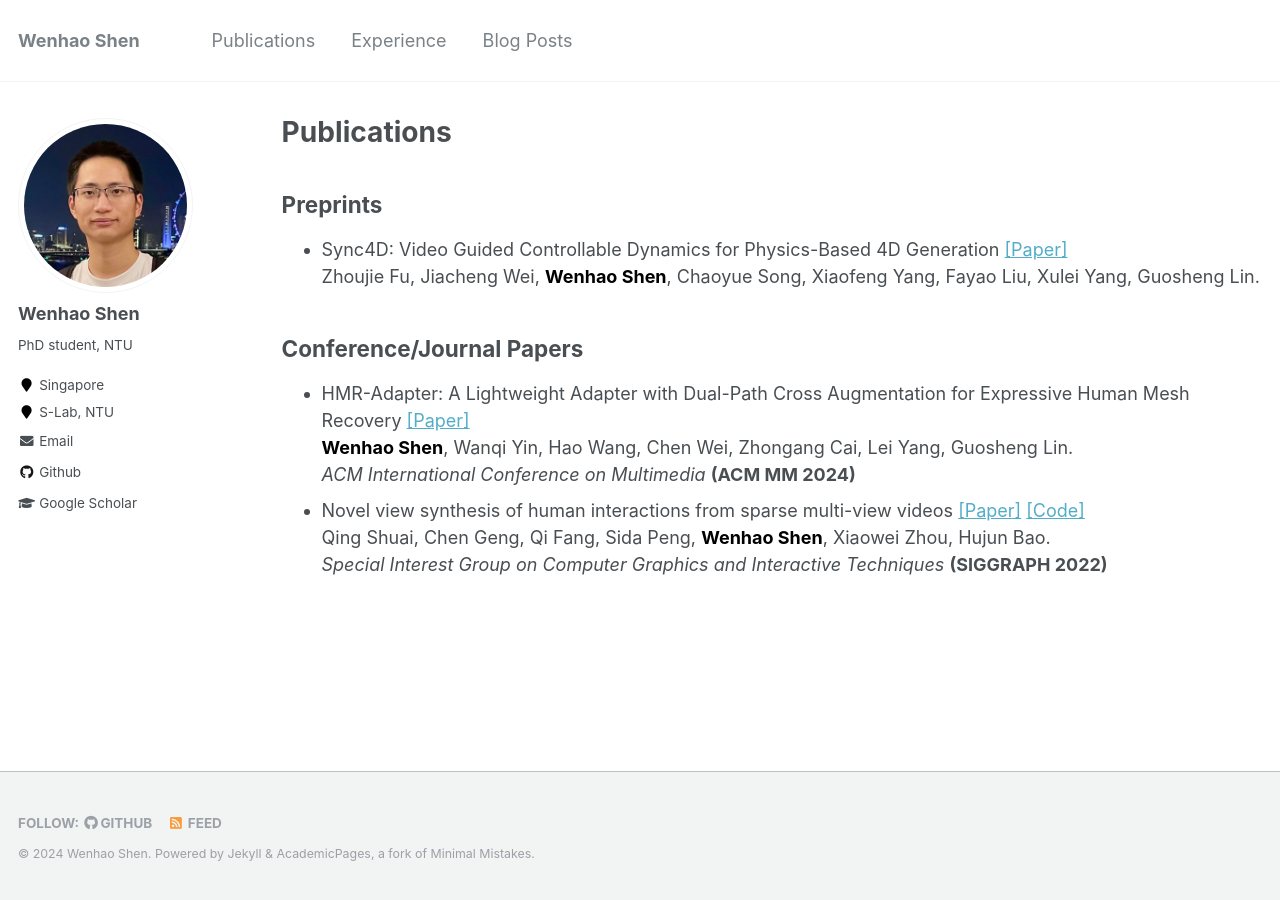
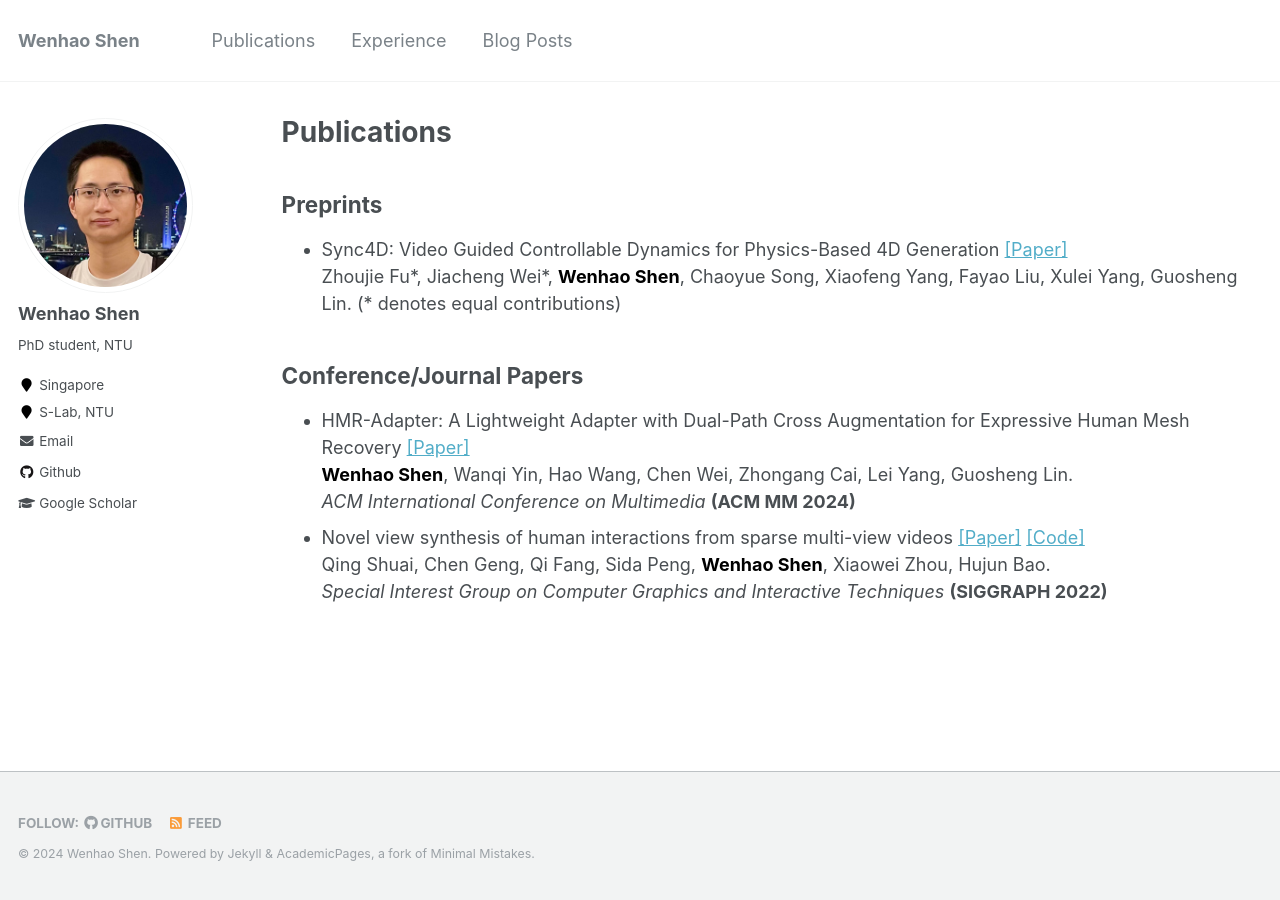
Before and after one commit to shenwenhao01/shenwenhao01.github.io, a Jekyll site: the page built from _pages/publications.md, in a window 1280 px wide. Built offline with Jekyll 4.4.1, drawn with Linux system fonts in a browser that asks for light colours.

```diff
--- a/_pages/publications.md
+++ b/_pages/publications.md
@@ -11,7 +11,7 @@
 <li>
   Sync4D: Video Guided Controllable Dynamics for Physics-Based 4D Generation <a href="https://arxiv.org/pdf/2405.16849">[Paper]</a>
   <br/>
-  Zhoujie Fu, Jiacheng Wei, <strong><font color="black">Wenhao Shen</font></strong>, Chaoyue Song, Xiaofeng Yang, Fayao Liu, Xulei Yang, Guosheng Lin.
+  Zhoujie Fu*, Jiacheng Wei*, <strong><font color="black">Wenhao Shen</font></strong>, Chaoyue Song, Xiaofeng Yang, Fayao Liu, Xulei Yang, Guosheng Lin. (* denotes equal contributions)
 </li>
 </ul>
 
```
